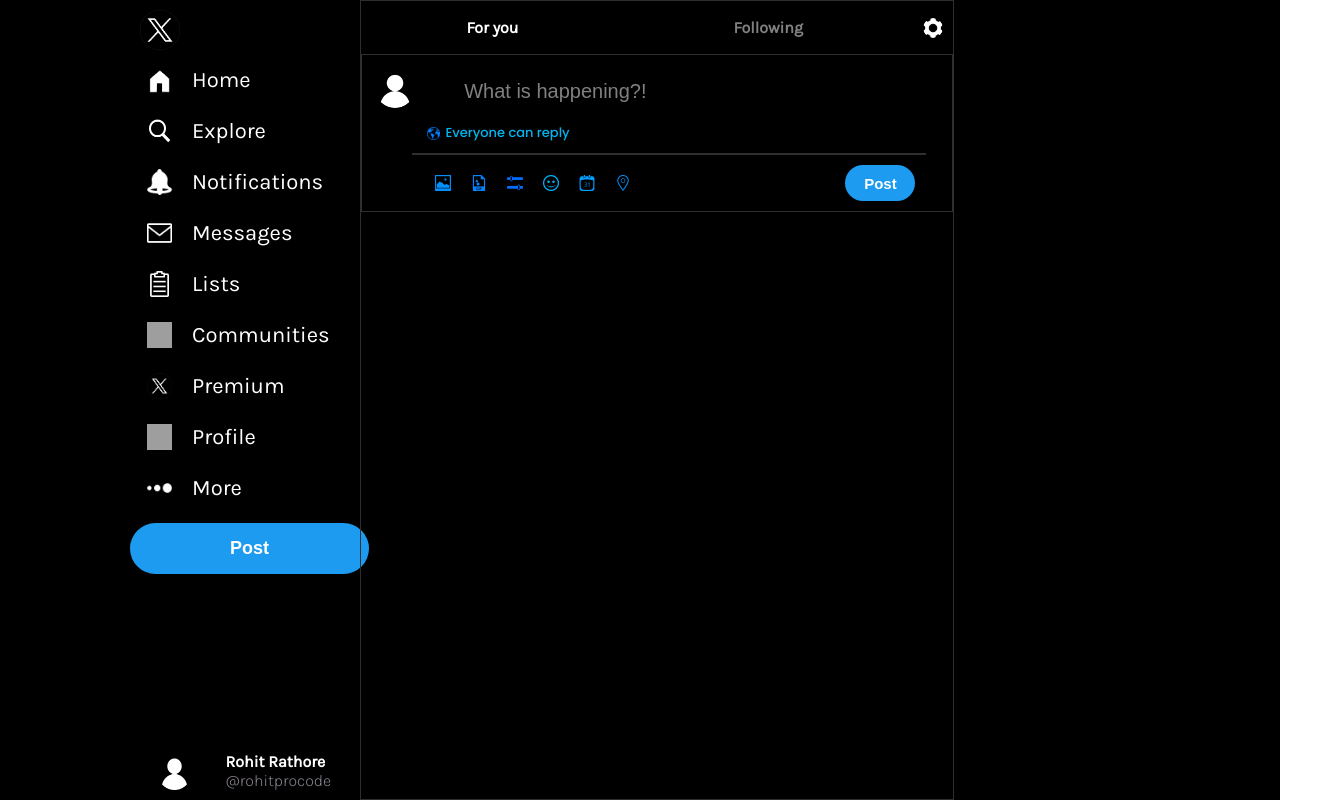
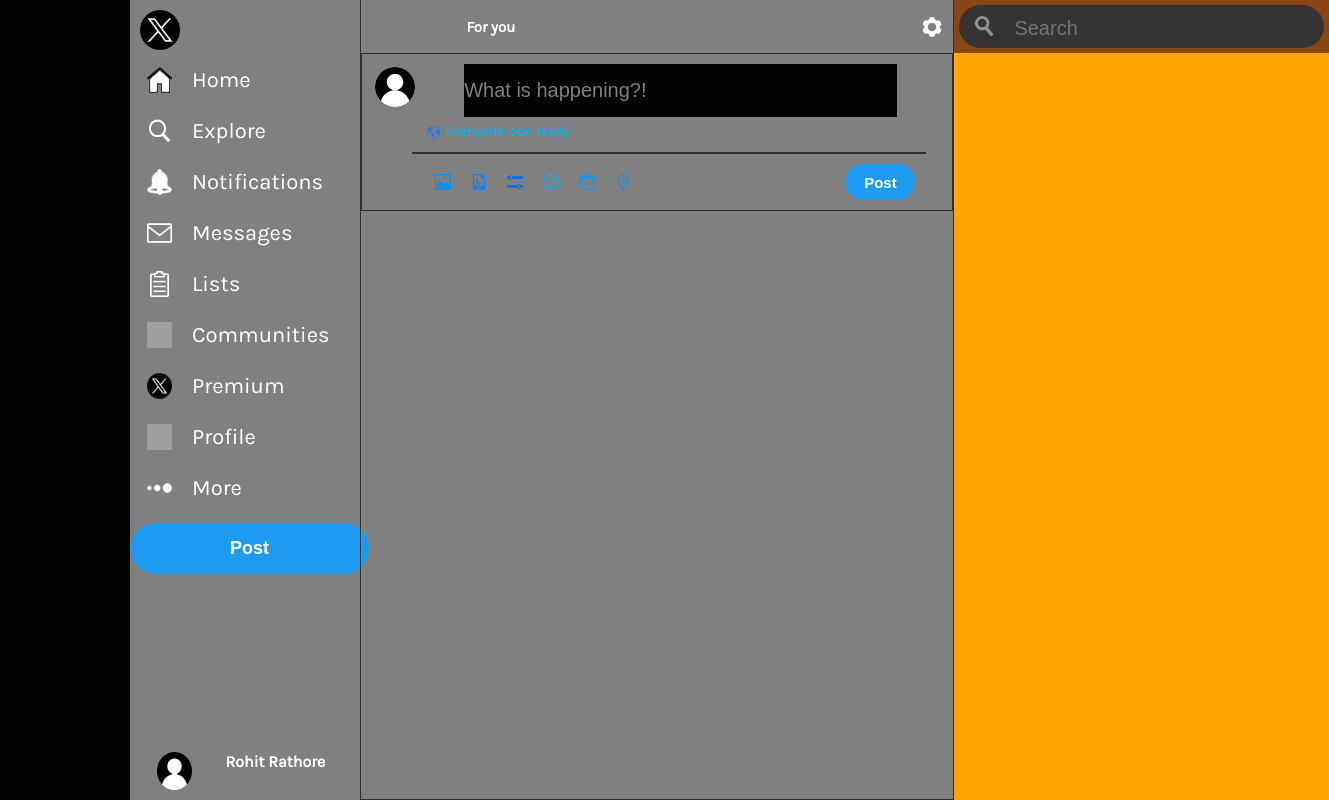
Before and after one commit to rohitprocode/Twitter-Clone-React, a React (Create React App) app: page / in a window 1280 px wide. Shown: the whole page, 1329 px wide, since content can reach past the window. Built offline with nearby package versions, Linux system fonts and the light colour scheme; grey boxes are pictures that could not be loaded.

Commit message:
Search bar

```diff
--- a/src/App.css
+++ b/src/App.css
@@ -8,8 +8,8 @@
 
 .twitter-body{
   color: white;
-  width: 80vw;
+  width: 83vw;
   margin:auto auto 0 130px;
   display: flex;
-  /* background-color: gray; */
+  background-color: gray;
 }
--- a/src/App.js
+++ b/src/App.js
@@ -1,6 +1,7 @@
 import './App.css'
 import MidContainer from './components/MidContainer';
 import Navigation from "./components/Navigation";
+import ThirdContainer from './components/ThirdContainer';
 
 function App() {
   return (
@@ -8,6 +9,7 @@ function App() {
       <div className="twitter-body">
       <Navigation/>
       <MidContainer/>
+      <ThirdContainer/>
       </div>
 
     </div>
--- a/src/components/MidContainer.css
+++ b/src/components/MidContainer.css
@@ -4,6 +4,7 @@
 
 .MidContainer {
   border: 0.5px solid rgb(48, 46, 46);
+  border-top: 0px;
   width: 37rem;
 }
 
@@ -19,7 +20,7 @@
   padding: 17px 105px;
   cursor: pointer;
   font-weight: 600;
-  font-size: 16px;
+  font-size: 15px;
 }
 
 #following {
--- a/src/components/ThirdContainer.css
+++ b/src/components/ThirdContainer.css
@@ -1,25 +1,48 @@
 .ThirdContainer{
     background-color: orange;
-    width: 22.5rem;
+    width: 25.3rem;
 }
 
 .topSearchBar{
     background-color: saddlebrown;
-    padding: 10px;
+    padding: 5px;
     display: flex;
+    /* height: 45px; */
+    justify-content: center;
+    /* align-items: center; */
     /* border-radius: 30%; */
+}
+
+.imgContent{
+    background-color: rgb(54, 51, 51);
+    display: flex;
+    padding: 11px 10px 12px 10px ;
+    border: none;
+    border-top-left-radius: 25px;
+    border-bottom-left-radius: 25px;
 }
 
 .topSearchBar img{
     width: 20px;
-    background-color: white;
-    padding: 5px;
+    padding: 0px 0px 0px 5px;
+    /* background-color:rebeccapurple;  */
 }
 
 .topSearchBar input {
+    background-color: rgb(54, 51, 51);
+    /* background-color: firebrick; */
     width: 20rem;
-    padding:7px;
+    padding:15px 10px 10px 10px ;
     border: none;
-    border-top-right-radius:10px;
-    border-bottom-right-radius:10px;
+    border-top-right-radius:25px;
+    border-bottom-right-radius:25px;
+    outline: none;
+    color:beige;
+    font-size: 15px;
 }
+
+.topSearchBar input::placeholder{
+    font-size: 20px;
+    font-weight: 100;
+    /* background-color: wheat; */
+}
--- a/src/components/ThirdContainer.jsx
+++ b/src/components/ThirdContainer.jsx
@@ -5,7 +5,9 @@ function ThirdContainer() {
   return (
     <div className='ThirdContainer'>
       <div className="topSearchBar">
+        <div className="imgContent">
         <img src="Explore2.png" alt="" />
+        </div>
         <input type="search" placeholder='Search' />
       </div>
     </div>
```
